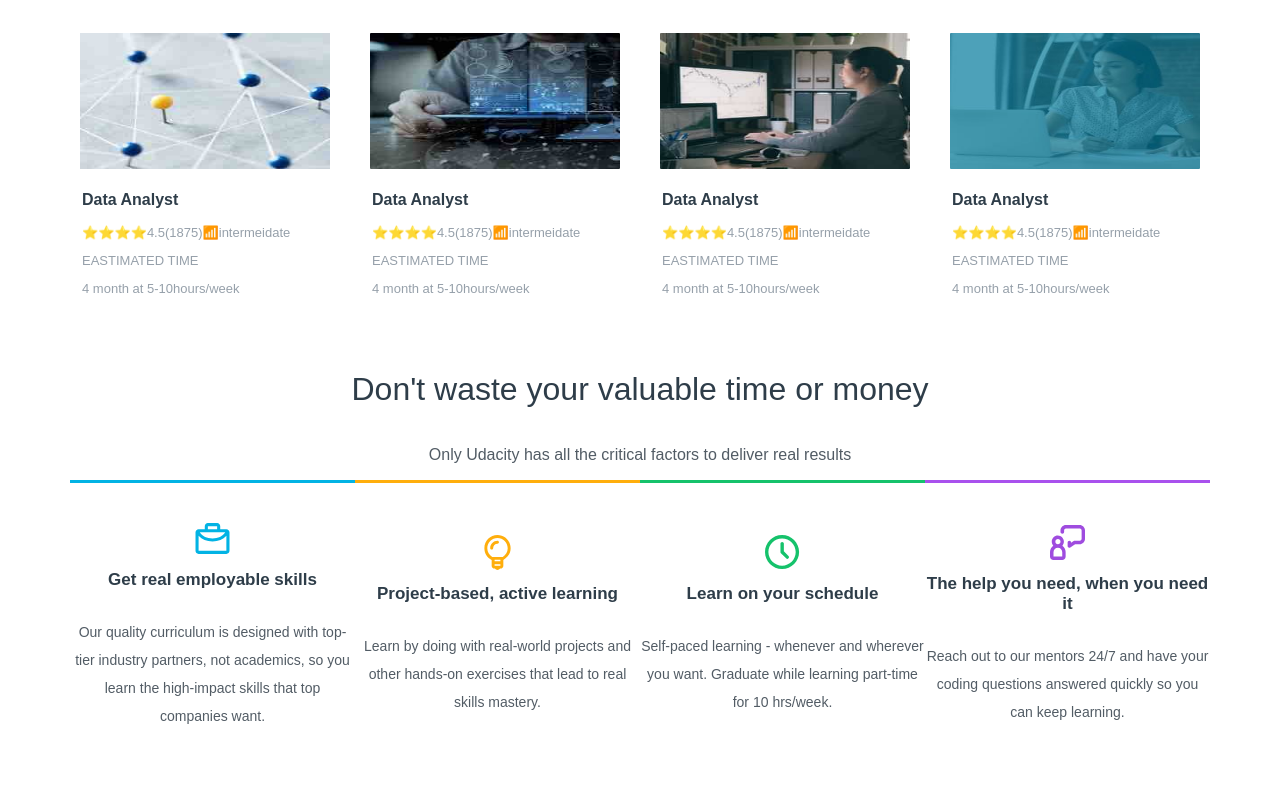
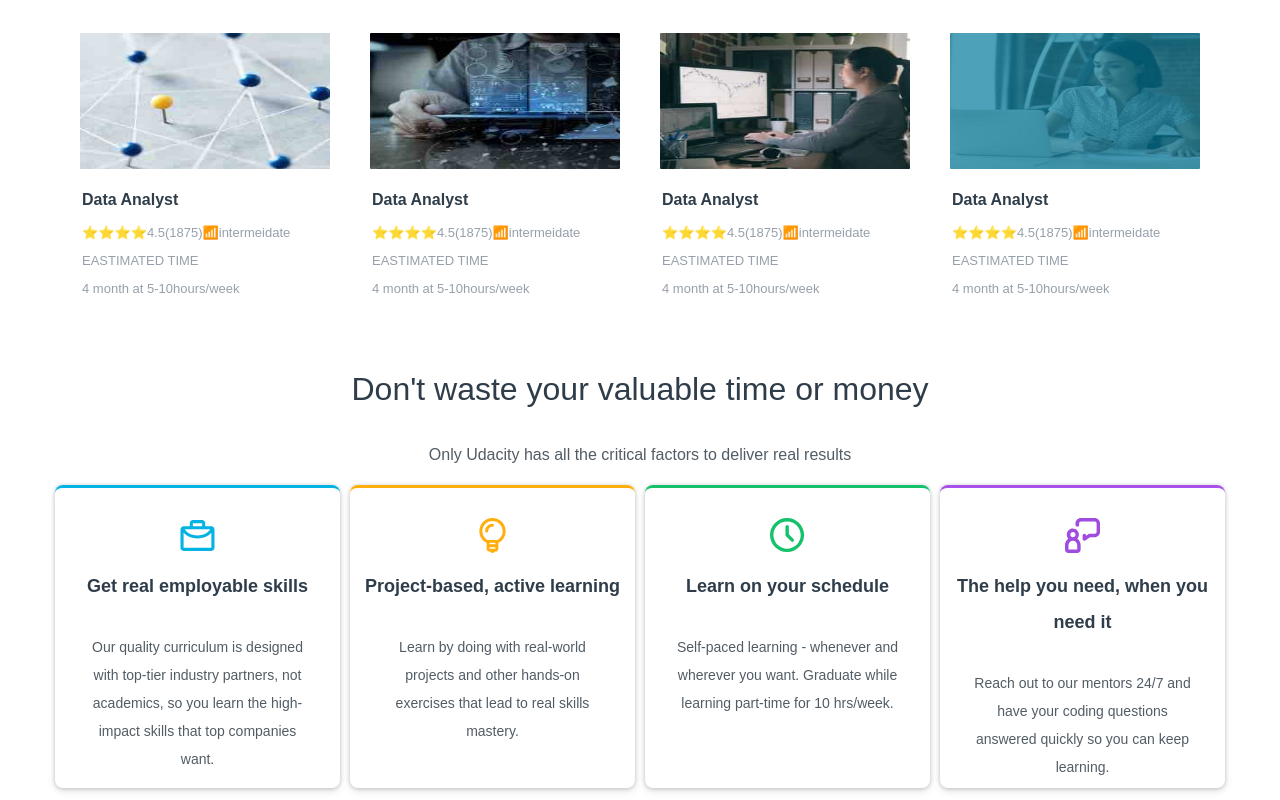
Before and after one commit to hamzahere88/udacity_mokup, a plain HTML site: page index.html in a window 1280 px wide. Shown: the part 621-1421 px from the top of the page. Drawn offline with Linux system fonts and the light colour scheme.

Commit message:
complete:section2

```diff
--- a/style.css
+++ b/style.css
@@ -194,89 +194,92 @@ table {
   font-size: 28px;
 }
 /* section1  text ul */
-.sec1_text_ul{
+.sec1_text_ul {
   display: flex;
   list-style-type: none;
 }
-.sec1_text_ul li{
+.sec1_text_ul li {
   padding: 20px;
   color: #525c65;
 }
 /* end text ul */
-.card_ul{
+.card_ul {
   display: flex;
   list-style: none;
   margin: 0px;
   padding: 0px;
 }
-.card_ul li{
+.card_ul li {
   padding: 10px;
   margin: 10px;
 }
-.sec1_card
-{
+.sec1_card {
   width: 250px;
   height: 272px;
 }
-.sec1_card_con{
+.sec1_card_con {
   width: 250px;
   height: 150px;
   padding: 2px;
 }
-.sec1_card_con h3{
+.sec1_card_con h3 {
   color: #2e3d49;
   font-size: 16px;
 }
-.sec1_card_con p{
+.sec1_card_con p {
   font-size: 13px;
   color: #96a0aa;
 }
 /* section 1 end */
 /* section2 start */
-.section2{
+.section2 {
   display: flex;
   align-items: center;
   flex-direction: column;
   width: 100%;
-  height: 335px;
-
-
+  height: 450px;
 }
-.section2 h1{
+.section2 h1 {
   color: #2e3d49;
   font-weight: 400;
   font-size: 32px;
 }
-.sec2_ul{
+.sec2_ul {
   display: flex;
   list-style-type: none;
   margin: 0px;
   padding: 0px;
 }
-.sec2_card{
+.sec2_ul li {
+  margin: 5px;
+}
+.sec2_card {
+  border-radius: 8px;
   height: 300px;
   width: 285px;
   display: flex;
   flex-direction: column;
-  justify-content: center;
   align-items: center;
-
+  box-shadow: 0 0 4px 0 rgba(17, 22, 26, 0.16),
+    0 2px 4px 0 rgba(17, 22, 26, 0.08), 0 4px 8px 0 rgba(17, 22, 26, 0.08);
 }
-.sec2_card img{
+.sec2_card img {
   width: 35px;
   height: 35px;
+  margin-top: 30px;
 }
-.sec2_card h2{
+.sec2_card h2 {
   color: #2e3d49;
-  font-size: 17px;
+  font-size: 18px;
   font-weight: 700;
   text-align: center;
-  width: 284px;
+  width: 260px;
+  line-height: 36px;
 }
-.sec2_card p{
+.sec2_card p {
   font-size: 14px;
   align-self: center;
   line-height: 28px;
   text-align: center;
-  width: 284px;
+  width: 230px;
 }
```
